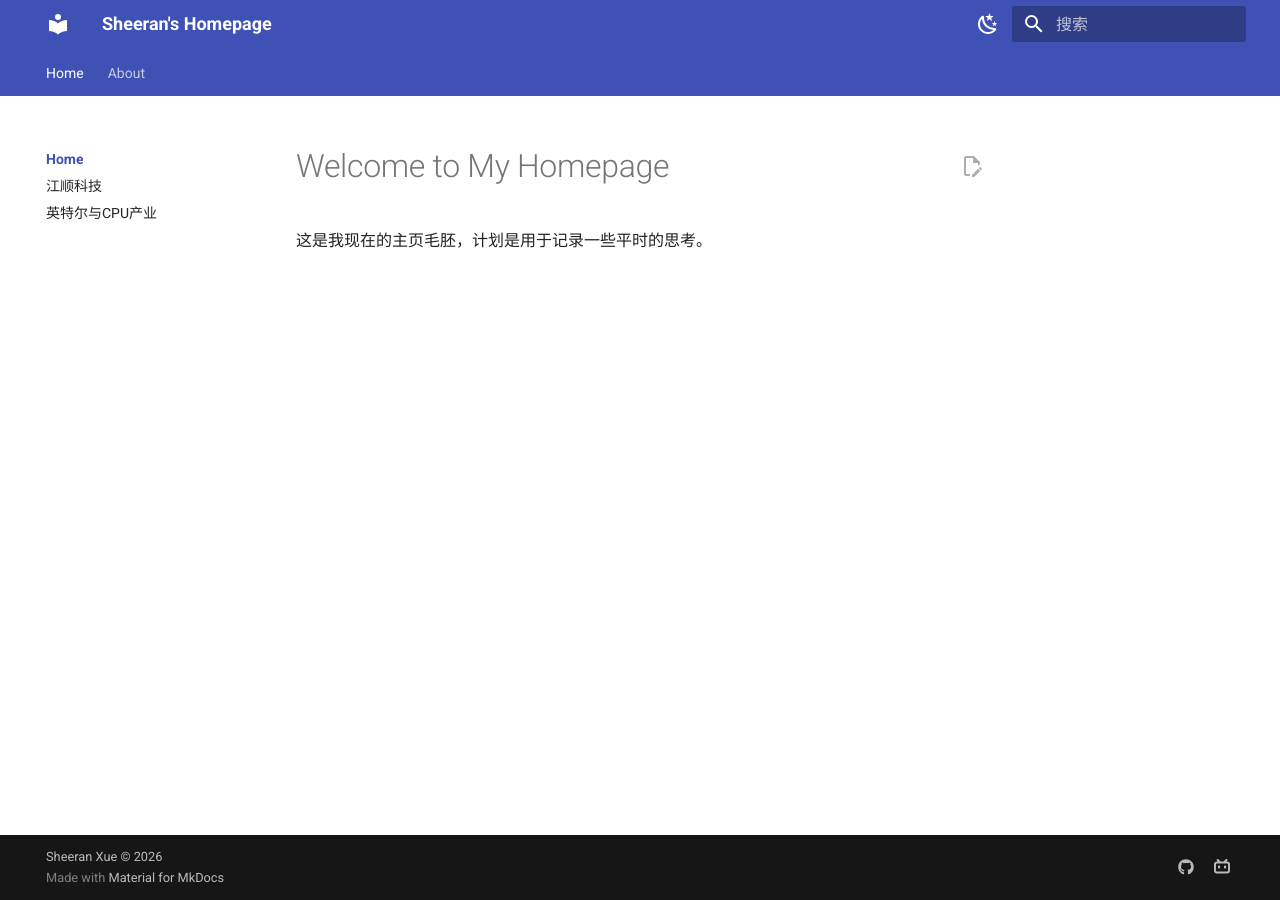
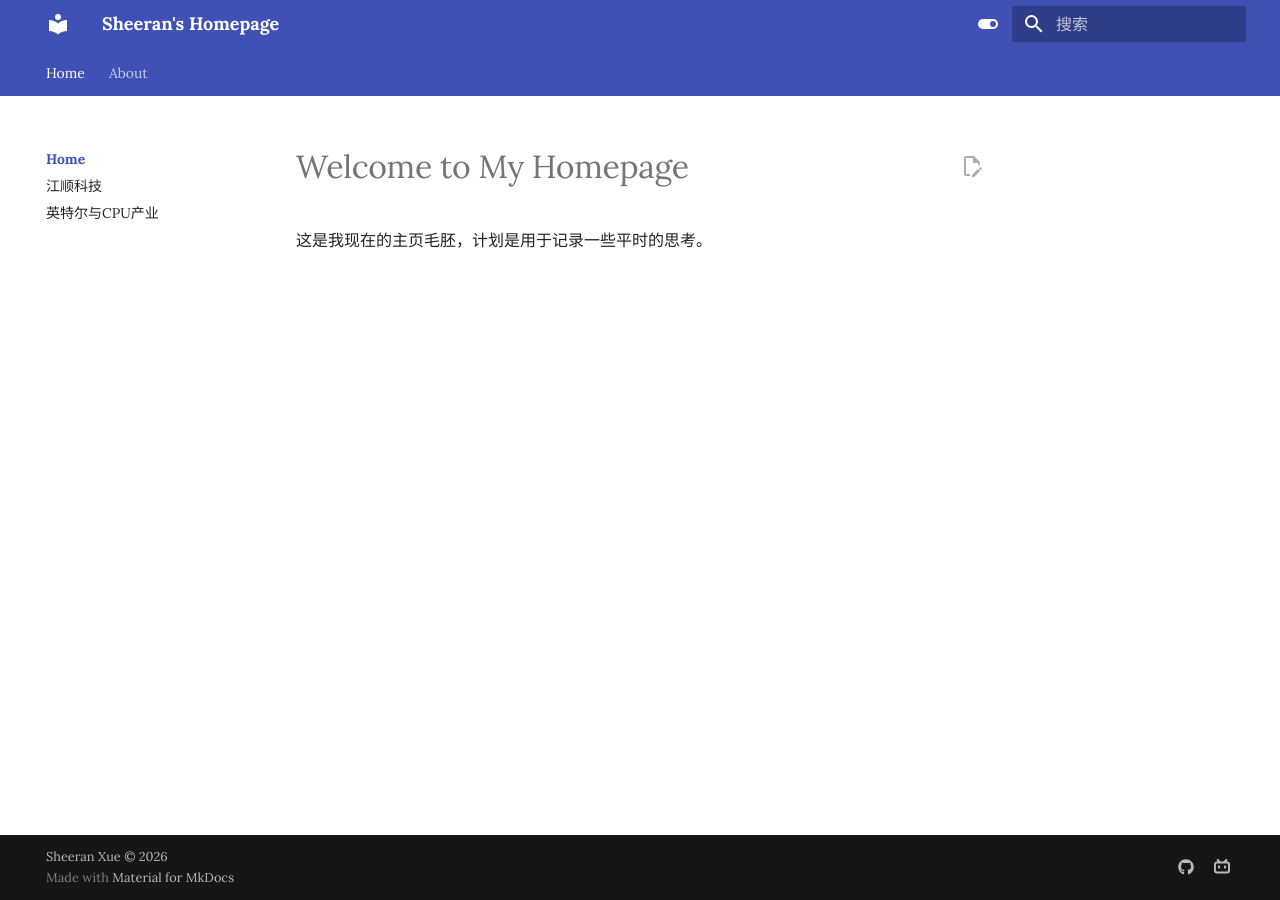
Before and after one commit to ApricityXUE/homepage, an MkDocs documentation site: the page built from docs/index.md, in a window 1280 px wide. Built offline with MkDocs 1.6.1 and Material for MkDocs 9.7.7, drawn with Linux system fonts in a browser that asks for light colours; nearby versions of some CDN libraries; some web fonts are replaced; library files that are not in the unit come from our copies.

Commit message:
Update mkdocs.yml

```diff
--- a/mkdocs.yml
+++ b/mkdocs.yml
@@ -17,6 +17,9 @@ nav:
 # [top]
 theme:
   name: material
+  font:
+    text: Lora
+    code: Sans Code
   # [切换日间模式和夜间模式]
   # https://squidfunk.github.io/mkdocs-material/setup/changing-the-colors/#color-palette-toggle
   palette:
@@ -30,7 +33,7 @@ theme:
       accent: orange
       toggle:
         # 图标
-        icon: material/weather-night
+        icon: material/toggle-switch # weather-night
         # 鼠标悬浮提示
         name: 切换至夜间模式
     # 夜间模式
```
